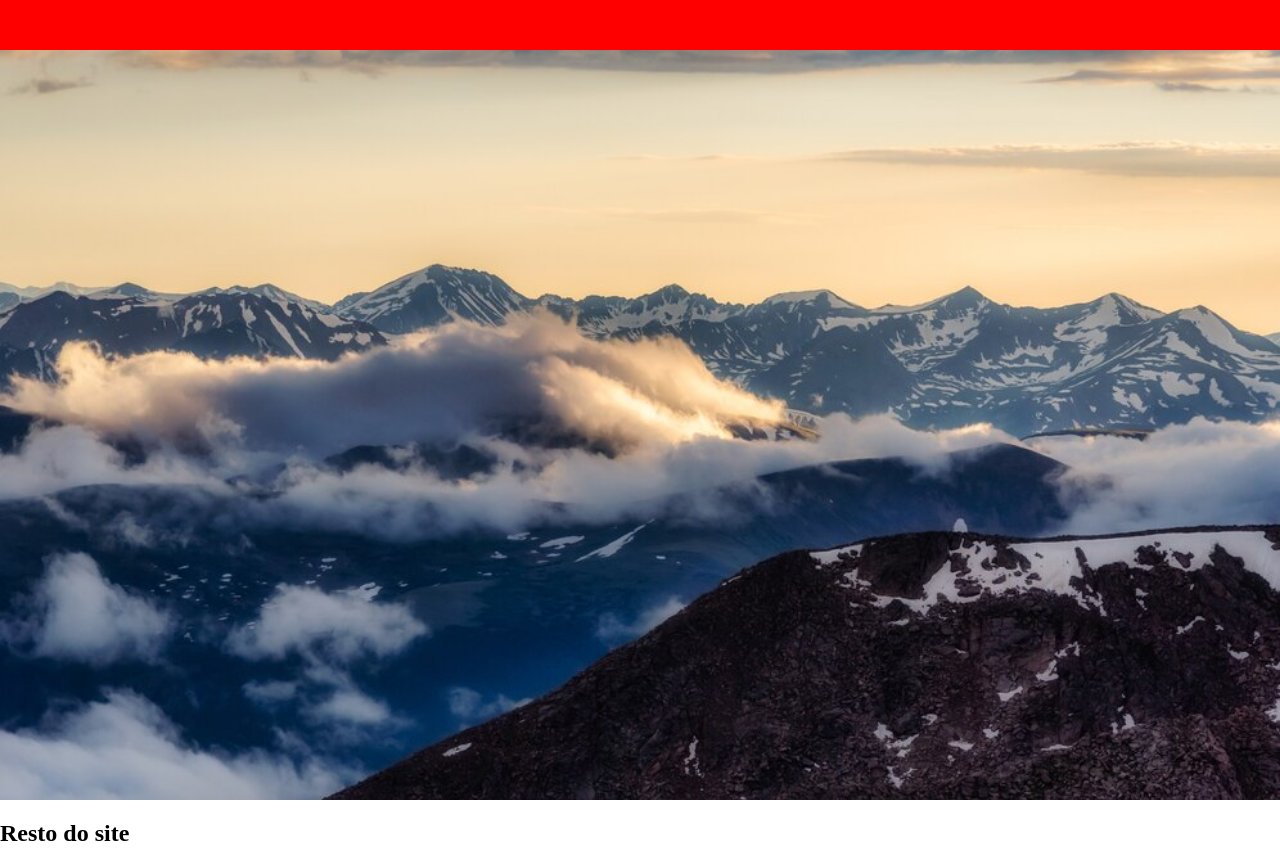
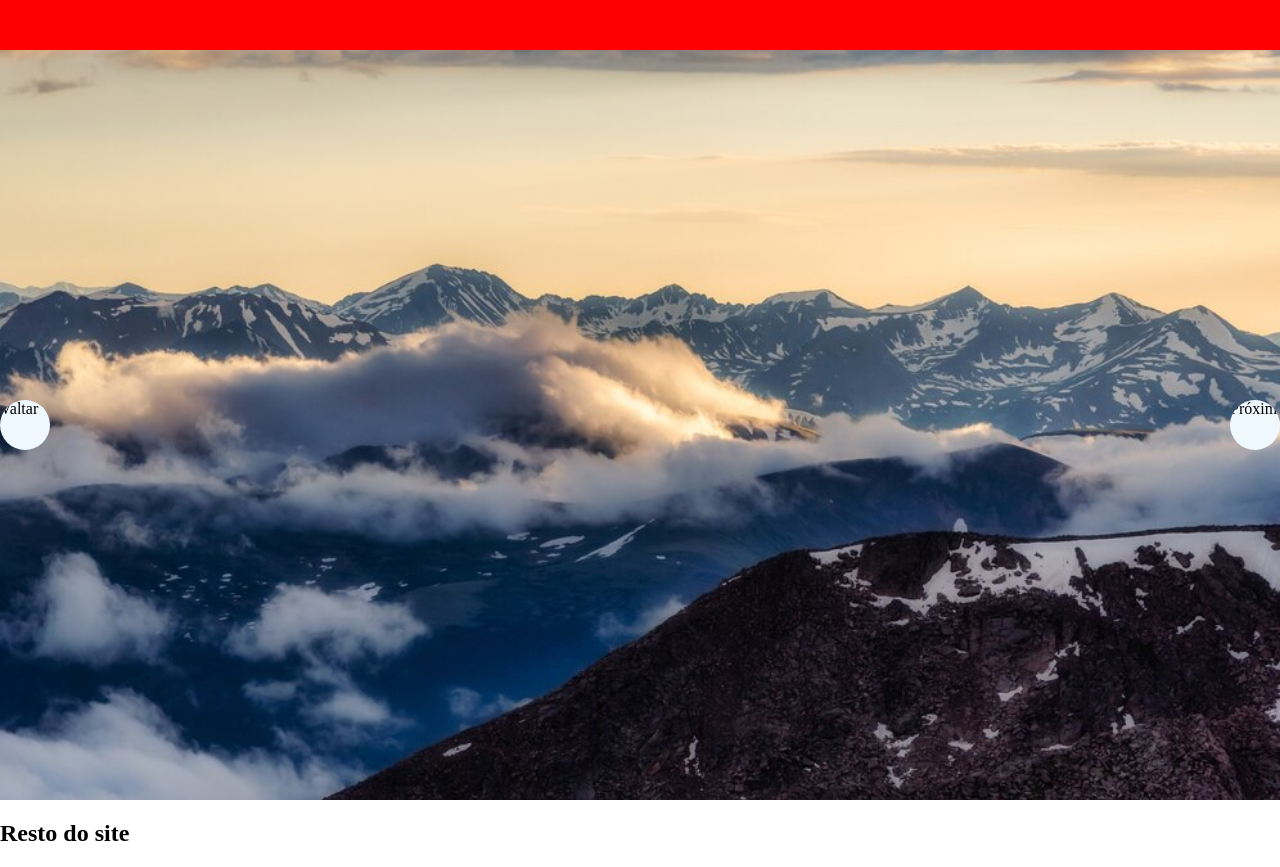
Before and after one commit to DevErickCunha/Slideshow, a plain HTML site: page index.html in a window 1280 px wide. Drawn offline with Linux system fonts and the light colour scheme.

Commit message:
Feat:Criando script de controle dos sliders

```diff
--- a/index.html
+++ b/index.html
@@ -10,7 +10,12 @@
     <header>
         <div class="header"></div>
         <div class="slider">
-            <div class="slider--width" style="width: calc(100vw * 3);">
+            <div class="slider--controls">
+                <div class="slider--control" onclick="goPrev()">Valtar </div>
+                <div class="slider--control" onclick="goNext()">Próximo</div>
+            </div>
+
+            <div class="slider--width">
                 <div class="slider--item" style="background-image: url('images/1.jpg');"></div>
                 <div class="slider--item" style="background-image: url('images/2.jpg');"></div>
                 <div class="slider--item" style="background-image: url('images/3.jpg');"></div>
--- a/script.js
+++ b/script.js
@@ -0,0 +1,25 @@
+let totalSliders = document.querySelectorAll('.slider--item').length;
+let currentSlide = 0;
+
+document.querySelector('.slider--width').style.width=`calc(100vw * ${totalSliders})`;
+document.querySelector('.slider--controls').style.height = `${document.querySelector('.slider').clientHeight}px`;
+
+function goPrev() {
+    currentSlide--;
+    if(currentSlide < 0) {
+        currentSlide = totalSliders - 1;
+    }
+    updateMargin()
+}
+
+function goNext() {
+    currentSlide++;
+    if(currentSlide > totalSliders - 1) {
+        currentSlide = 0;
+    }
+    updateMargin()
+}
+
+function updateMargin() {
+
+}
--- a/style.css
+++ b/style.css
@@ -1,3 +1,7 @@
+* {
+    box-sizing: border-box;
+}
+
 body {
     margin: 0;
 }
@@ -7,7 +11,7 @@ header {
     display: flex;
     flex-direction: column;
     height: 100vh;
-    background-color: black;
+    background-color: rgb(125, 123, 123);
 }
 
 .header {
@@ -29,3 +33,21 @@ header {
     background-position: center;
     background-size: cover;
 }
+
+.slider--controls {
+    position: absolute;
+    z-index: 99;
+    width: 100%;
+    display: flex;
+    justify-content: space-between;
+    align-items: center;
+}
+
+.slider--control {
+    width: 50px;
+    height: 50px;
+    background-color: aliceblue;
+    border-radius: 50%;
+    overflow: hidden;
+    cursor: pointer;
+}
```
